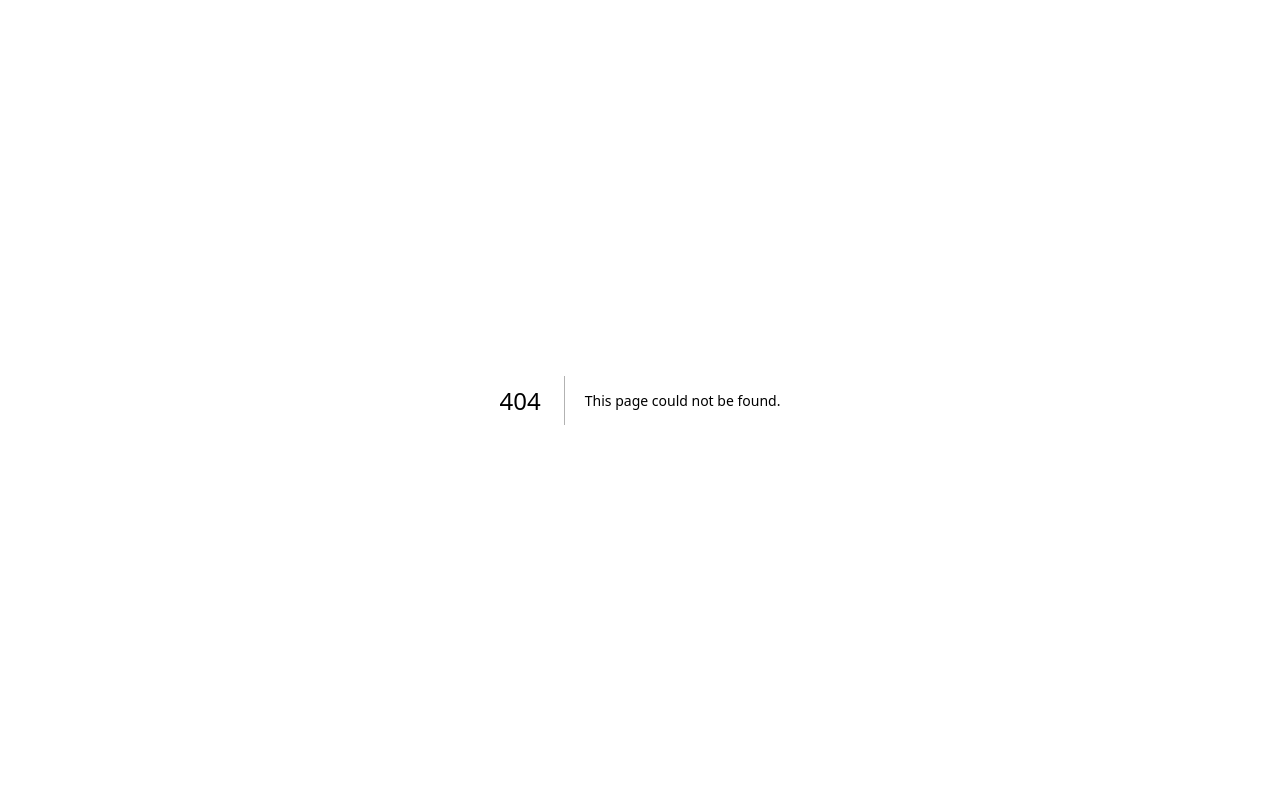
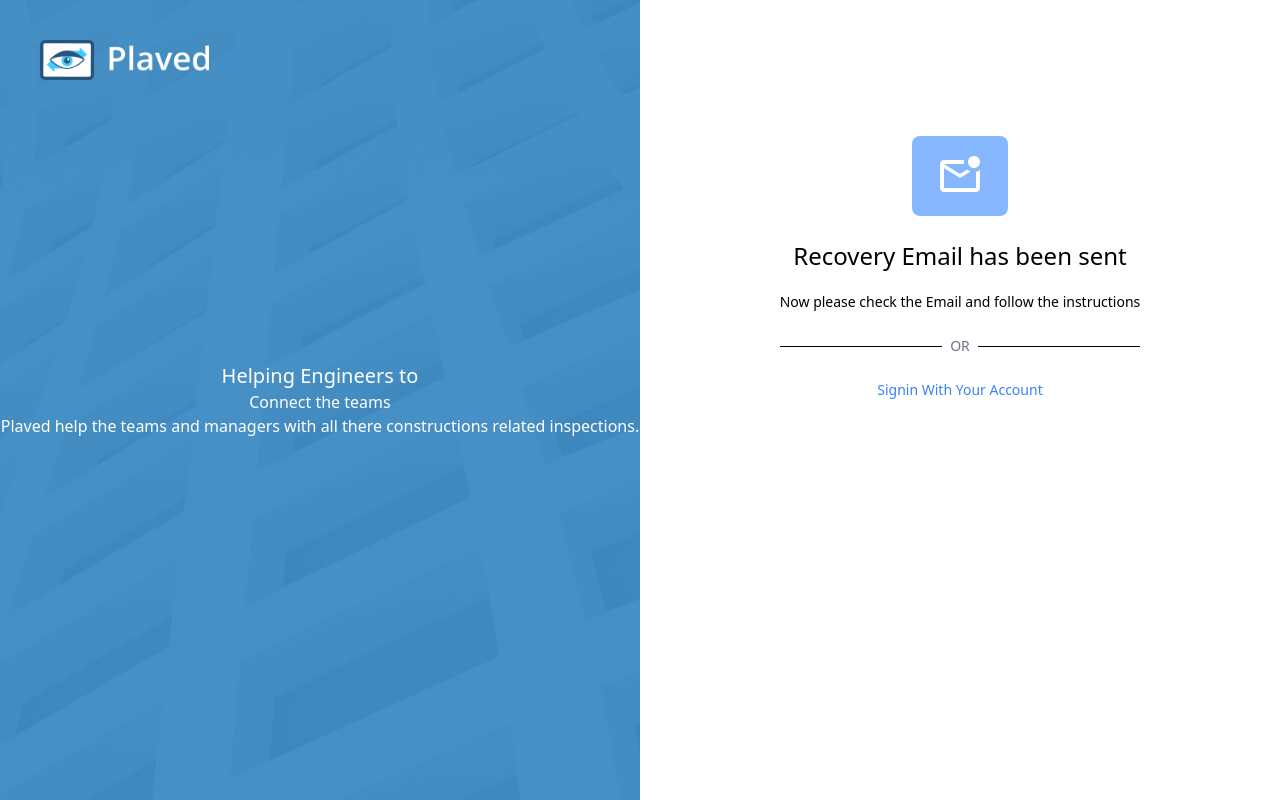
Before and after one commit to muzamil077/plaved-project, a Next.js app: page /forgetPassword-email in a window 1280 px wide. Before the commit this address had no page. Built offline with nearby package versions, Linux system fonts and the light colour scheme.

Commit message:
plaved-chnages

```diff
--- a/pages/ looginScreen/index.tsx
+++ b/pages/ looginScreen/index.tsx
@@ -19,6 +19,10 @@ const LoginScreen = () => {
             headingtwo="Plaved help the teams and managers with all there constructions related inspections."
           />
         </div>
+          {/* <div className="flex absolute align-center    space-x-60 items-center  bottom-2 pl-10  left-2/4">
+            <h2 className="text-sm">Privecy Policy</h2>
+            <h2 className="text-sm">@ 2022 - Plaved Tech SL. All Rights Reserved.</h2>
+          </div> */}
         <div className=" flex  justify-center items-center  w-screen lg:w-2/4 md:w-full sm:w-full  bg-white-300">
           <div className="m-auto mt-24">
             <h1 className="text-center  text-3xl ">Welcome Back!</h1>
@@ -76,7 +80,7 @@ const LoginScreen = () => {
                 Login with Google
               </Button>
             </div>
-            {/* <div>dklgjihj</div> */}
+
           </div>
         </div>
       </div>
--- /dev/null
+++ b/pages/forgetPassword-email/index.tsx
@@ -0,0 +1,47 @@
+import Link from "next/link";
+import React from "react";
+import SidbarSection from "../../src/component/sidePage/Sidepage";
+import {MdOutlineMarkEmailUnread} from "react-icons/md"
+import imag from "../images/logo.png";
+const ForgetPasswordEmail = () => {
+  return (
+    <div className="flex">
+      <div className=" hidden bg-signUp w-[50%] bg-[#0066af] lg:block h-screen">
+        <SidbarSection
+          img={imag}
+          heading="Helping Engineers to"
+          headingone="Connect the teams"
+          headingtwo="Plaved help the teams and managers with all there constructions related inspections."
+        />
+      </div>
+      <div className="flex  justify-center items-center lg:mt-10 md:mt-24   lg:w-2/4 md: w-screen sm:w-full text-black  bg-white-300">
+        <div className="m-auto mt-24">
+          <div className="flex justify-center text-5xl rounded-lg text-white   bg-[#86B6FE] w-24 p-4 m-auto">
+            <MdOutlineMarkEmailUnread/>
+          </div>
+          <h1 className="text-center mt-6  text-2xl ">
+            Recovery Email has been sent
+          </h1>
+          <h2 className="text-sm mt-5 text-center">
+            Now please check the Email and follow the instructions
+            <div className="relative mt-6">
+              <div className="absolute  inset-0 flex items-center">
+                <div className="w-full border-t border-black" />
+              </div>
+              <div className="relative flex justify-center text-sm">
+                <span className="bg-white px-2 text-gray-500">OR</span>
+              </div>
+            </div>
+            <div className="mt-6 text-blue-500">
+              <Link  href={""}>
+                Signin With Your Account
+              </Link>
+            </div>
+          </h2>
+        </div>
+      </div>
+    </div>
+  );
+};
+
+export default ForgetPasswordEmail;
--- a/pages/forgetPassword/index.tsx
+++ b/pages/forgetPassword/index.tsx
@@ -21,7 +21,7 @@ const ForgetPassword = () => {
         />
       </div>
 
-      <div className=" flex  justify-center items-center lg:mt-10 md:mt-24   lg:w-2/4 md: w-screen sm:w-full  bg-white-300">
+      <div className=" flex  justify-center items-center lg:mt-16 md:mt-24   lg:w-2/4 md: w-screen sm:w-full  bg-white-300">
         <div className="m-auto mt-24 ">
           <div className="pl-6 flex text-sm absolute top-2  left-2/4">
             <div className="mr-2 text-xl ">
@@ -43,6 +43,7 @@ const ForgetPassword = () => {
                 placeholder={"Enter Email Address"}
               />
               <div className="mt-8">
+                <Link href={"/forgetPassord"}>
                   <Button
                     onClick={() => alert("Button 1 is clicked !")}
                     variant="info"
@@ -50,6 +51,7 @@ const ForgetPassword = () => {
                   >
                     Login
                   </Button>
+                </Link>
               </div>
             </form>
           </div>
--- a/pages/index.tsx
+++ b/pages/index.tsx
@@ -4,13 +4,14 @@ import { Inter } from "@next/font/google";
 import Button from "../src/component/Button";
 import FormInput from "../src/component/Input";
 import LoginScreen from "./ looginScreen";
-
+import ForgetPasswordEmail from "./forgetPassword-email";
 const inter = Inter({ subsets: ["latin"] });
 
 export default function Home() {
   return (
     <>
     <LoginScreen/>
+    <ForgetPasswordEmail/>
     </>
   );
 }
--- a/src/component/sidePage/Sidepage.tsx
+++ b/src/component/sidePage/Sidepage.tsx
@@ -1,9 +1,8 @@
 import Image from "next/image";
 import React from "react";
 
-
 interface componentType {
-  img:  any;
+  img: any;
   heading: string;
   headingone: string;
   headingtwo: string;
@@ -17,22 +16,18 @@ const SidbarSection = ({
   return (
     <div className="">
       <div className="">
-        <Image
-          className="absolute left-20 top-16"
-          width={209}
-          height={50}
-          src={img}
-          alt={"img"}
-        />
+        <div className="relative" >
+          <Image className="absolute mt-10 pl-10" width={209} height={50} src={img} alt={"img"} />
+        </div>
         <div className="flex h-screen justify-center items-center ">
           <div className="m-auto text-center">
-            <h3 className="text-4xl text-[text] tracking-normal font-normal text-white">
+            <h3 className="text-xl text-[text] tracking-normal font-normal text-white">
               {heading}
             </h3>
             <h1 className="text-4xl  leading-normal tracking-normal text-white font-bold">
               {headingone}
             </h1>
-            <h4 className="text-white tracking-normal m-auto text-center">
+            <h4 className="text-white tracking-normal w-32 m-auto text-center">
               {headingtwo}
             </h4>
           </div>
```
Lines whose indentation alone changed are shown as unchanged.
